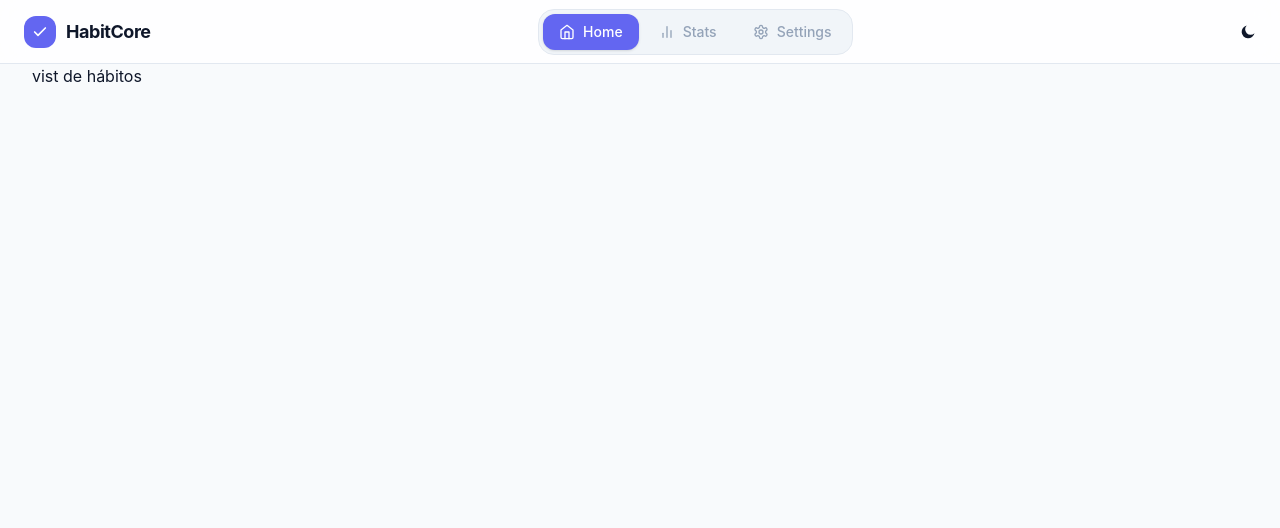
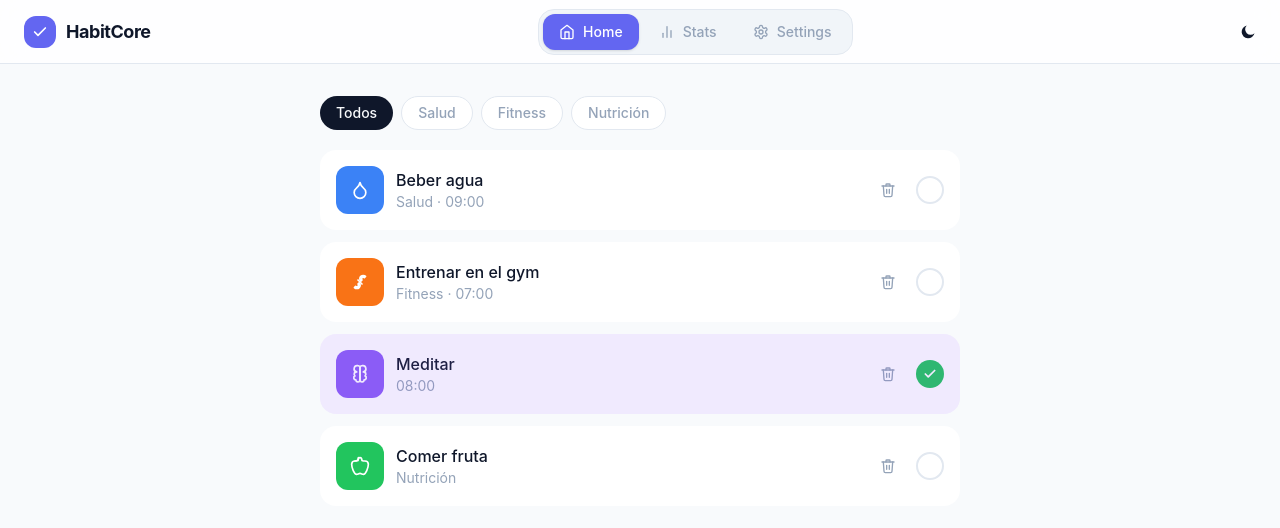
Before and after one commit to rubo17/habit-core, a Vue app in the folder frontend/: page /habits in a window 1280 px wide. Shown: the top 528 px of the page. Built offline with nearby package versions, Linux system fonts and the light colour scheme; sample sign-in values are in the browser's storage; the HTML template or start-up script is replaced by a standard one.

Commit message:
add: habit and categorie card and swipe for delete

```diff
--- /dev/null
+++ b/frontend/src/modules/habits/components/HabitCard.vue
@@ -0,0 +1,76 @@
+<script setup lang="ts">
+import { computed } from 'vue'
+import HabitIcon from '@/shared/components/icons/HabitIcon.vue'
+import { useSwipe } from '@/shared/composables/useSwipe'
+import type { Habit } from '../types/habit.types'
+import DeleteHabitIcon from './icons/DeleteHabitIcon.vue';
+
+const props = defineProps<{ habit: Habit; completed: boolean }>()
+const emit = defineEmits<{ toggle: []; delete: [] }>()
+
+const DEFAULT_COLOR = '#6366f1'
+const habitColor = computed(() => props.habit.color ?? DEFAULT_COLOR)
+const habitIcon = computed(() => props.habit.icon ?? 'sparkles')
+
+const { elementRef, offsetX, isAnimating, progress, onTouchStart, onTouchEnd } = useSwipe(() => emit('delete'))
+</script>
+
+<template>
+  <div class="relative overflow-hidden rounded-2xl">
+    <div v-show="offsetX < 0" class="absolute inset-0 bg-danger flex items-center justify-end pr-5">
+      <DeleteHabitIcon
+        class="text-white h-8 w-8"
+        :style="{ opacity: progress, transform: `scale(${0.6 + progress * 0.4})` }"
+      />
+    </div>
+
+    <div
+      ref="elementRef"
+      :style="{ transform: `translateX(${offsetX}px)` }"
+      :class="['relative flex items-center gap-3 p-4 bg-surface', { 'transition-transform duration-200': isAnimating }]"
+      @touchstart="onTouchStart"
+      @touchend="onTouchEnd"
+    >
+      <div
+        v-if="completed"
+        class="absolute inset-0 pointer-events-none"
+        :style="{ backgroundColor: `${habitColor}20` }"
+      />
+
+      <div
+        :style="{ backgroundColor: habitColor }"
+        class="w-12 h-12 rounded-xl flex items-center justify-center flex-shrink-0 text-white"
+      >
+        <HabitIcon :name="habitIcon" :size="20" />
+      </div>
+
+      <div class="flex-1 min-w-0">
+        <p class="text-foreground font-medium truncate">{{ habit.name }}</p>
+        <p v-if="habit.category || habit.reminder_time" class="text-muted-foreground text-sm flex items-center gap-1">
+          <span v-if="habit.category">{{ habit.category.name }}</span>
+          <span v-if="habit.category && habit.reminder_time">·</span>
+          <span v-if="habit.reminder_time">{{ habit.reminder_time }}</span>
+        </p>
+      </div>
+
+      <button
+        @click="emit('delete')"
+        class="hidden md:flex items-center justify-center w-8 h-8 rounded-lg text-muted-foreground hover:text-danger hover:bg-surface-raised transition-colors duration-150"
+      >
+        <DeleteHabitIcon/>
+      </button>
+
+      <button
+        @click.stop="emit('toggle')"
+        :class="[
+          'w-7 h-7 rounded-full flex items-center justify-center flex-shrink-0 transition-colors duration-150',
+          completed ? 'bg-success' : 'border-2 border-border',
+        ]"
+      >
+        <svg v-if="completed" xmlns="http://www.w3.org/2000/svg" width="14" height="14" viewBox="0 0 24 24" fill="none" stroke="white" stroke-width="3" stroke-linecap="round" stroke-linejoin="round">
+          <polyline points="20 6 9 17 4 12" />
+        </svg>
+      </button>
+    </div>
+  </div>
+</template>
--- /dev/null
+++ b/frontend/src/modules/habits/components/HabitCategoryCard.vue
@@ -0,0 +1,21 @@
+<script setup lang="ts">
+import type { HabitCategory } from '../types/habit.types'
+
+defineProps<{ category: HabitCategory; active: boolean }>()
+defineEmits<{ select: [] }>()
+</script>
+
+<template>
+  <button
+    @click="$emit('select')"
+    class="cursor-pointer"
+    :class="[
+      'px-4 py-1.5 rounded-full text-sm font-medium whitespace-nowrap transition-colors duration-150',
+      active
+        ? 'bg-foreground text-background'
+        : 'bg-surface text-muted-foreground border border-border',
+    ]"
+  >
+    {{ category.name }}
+  </button>
+</template>
--- /dev/null
+++ b/frontend/src/modules/habits/components/icons/DeleteHabitIcon.vue
@@ -0,0 +1,8 @@
+<template>
+            <svg xmlns="http://www.w3.org/2000/svg" width="16" height="16" viewBox="0 0 24 24" fill="none" stroke="currentColor" stroke-width="2" stroke-linecap="round" stroke-linejoin="round">
+          <polyline points="3 6 5 6 21 6" />
+          <path d="M19 6l-1 14a2 2 0 0 1-2 2H8a2 2 0 0 1-2-2L5 6" />
+          <path d="M10 11v6M14 11v6" />
+          <path d="M9 6V4a1 1 0 0 1 1-1h4a1 1 0 0 1 1 1v2" />
+        </svg>
+</template>
--- /dev/null
+++ b/frontend/src/modules/habits/composables/useHabitList.ts
@@ -0,0 +1,79 @@
+import { ref } from 'vue'
+import type { Habit } from '../types/habit.types'
+
+const MOCK_HABITS: Habit[] = [
+  {
+    id: 1,
+    user_id: 1,
+    category_id: 1,
+    category: { id: 1, name: 'Salud' },
+    name: 'Beber agua',
+    frequency: 'daily',
+    reminder_time: '09:00',
+    color: '#3b82f6',
+    icon: 'droplet',
+    deleted_at: null,
+    created_at: '',
+    updated_at: '',
+  },
+  {
+    id: 2,
+    user_id: 1,
+    category_id: 2,
+    category: { id: 2, name: 'Fitness' },
+    name: 'Entrenar en el gym',
+    frequency: 'daily',
+    reminder_time: '07:00',
+    color: '#f97316',
+    icon: 'dumbbell',
+    deleted_at: null,
+    created_at: '',
+    updated_at: '',
+  },
+  {
+    id: 3,
+    user_id: 1,
+    category_id: null,
+    name: 'Meditar',
+    frequency: 'daily',
+    reminder_time: '08:00',
+    color: '#8b5cf6',
+    icon: 'brain',
+    deleted_at: null,
+    created_at: '',
+    updated_at: '',
+  },
+  {
+    id: 4,
+    user_id: 1,
+    category_id: 3,
+    category: { id: 3, name: 'Nutrición' },
+    name: 'Comer fruta',
+    frequency: 'daily',
+    reminder_time: null,
+    color: '#22c55e',
+    icon: 'apple',
+    deleted_at: null,
+    created_at: '',
+    updated_at: '',
+  },
+]
+
+export function useHabitList() {
+  const habits = ref<Habit[]>(MOCK_HABITS)
+  const completed = ref(new Set<number>([3]))
+
+  function toggleHabit(id: number) {
+    if (completed.value.has(id)) {
+      completed.value.delete(id)
+    } else {
+      completed.value.add(id)
+    }
+  }
+
+  function deleteHabit(id: number) {
+    habits.value = habits.value.filter(h => h.id !== id)
+  }
+
+  return { habits, completed, toggleHabit, deleteHabit }
+}
--- a/frontend/src/modules/habits/types/habit.types.ts
+++ b/frontend/src/modules/habits/types/habit.types.ts
@@ -1,15 +1,28 @@
+export interface HabitCategory {
+  id: number
+  name: string
+}
+
 export interface Habit {
-  id: string
+  id: number
+  user_id: number
+  category_id: number | null
+  category?: HabitCategory | null
   name: string
-  description?: string
-  icon: string
-  createdAt: string
-  updatedAt: string
-  isActive: boolean
+  frequency: 'daily'
+  reminder_time: string | null
+  color: string | null
+  icon: string | null
+  deleted_at: string | null
+  created_at: string
+  updated_at: string
 }
 
 export interface CreateHabitDto {
+  category_id?: number | null
   name: string
-  description?: string
-  icon: string
+  frequency: 'daily'
+  reminder_time?: string | null
+  color?: string | null
+  icon?: string | null
 }
--- a/frontend/src/modules/habits/views/HabitView.vue
+++ b/frontend/src/modules/habits/views/HabitView.vue
@@ -1,7 +1,60 @@
 <script setup lang="ts">
+import { ref, computed } from 'vue'
+import HabitCard from '../components/HabitCard.vue'
+import HabitCategoryCard from '../components/HabitCategoryCard.vue'
+import { useHabitList } from '../composables/useHabitList'
+import type { HabitCategory } from '../types/habit.types'
 
+const { habits, completed, toggleHabit, deleteHabit } = useHabitList()
+
+const ALL: HabitCategory = { id: 0, name: 'Todos' }
+const selectedCategory = ref<HabitCategory>(ALL)
+
+const categories = computed<HabitCategory[]>(() => {
+  const seen = new Set<number>()
+  const result: HabitCategory[] = []
+  for (const habit of habits.value) {
+    if (habit.category && !seen.has(habit.category.id)) {
+      seen.add(habit.category.id)
+      result.push(habit.category)
+    }
+  }
+  return result
+})
+
+const filteredHabits = computed(() =>
+  selectedCategory.value.id === 0
+    ? habits.value
+    : habits.value.filter(h => h.category_id === selectedCategory.value.id)
+)
 </script>
 
 <template>
-    <h1>vist de hábitos</h1>
+  <section class="max-w-2xl mx-auto px-4 py-8 flex flex-col gap-4">
+    <div class="flex gap-2 overflow-x-auto pb-1 no-scrollbar">
+      <HabitCategoryCard
+        :category="ALL"
+        :active="selectedCategory.id === 0"
+        @select="selectedCategory = ALL"
+      />
+      <HabitCategoryCard
+        v-for="category in categories"
+        :key="category.id"
+        :category="category"
+        :active="selectedCategory.id === category.id"
+        @select="selectedCategory = category"
+      />
+    </div>
+
+    <div class="flex flex-col gap-3">
+    <HabitCard
+        v-for="habit in filteredHabits"
+      :key="habit.id"
+      :habit="habit"
+      :completed="completed.has(habit.id)"
+      @toggle="toggleHabit(habit.id)"
+      @delete="deleteHabit(habit.id)"
+    />
+    </div>
+  </section>
 </template>
--- /dev/null
+++ b/frontend/src/shared/composables/useSwipe.ts
@@ -0,0 +1,61 @@
+import { ref, computed, onMounted, onUnmounted } from 'vue'
+
+const SWIPE_MAX = 80
+const SWIPE_THRESHOLD = 60
+
+export function useSwipe(onComplete: () => void) {
+  const elementRef = ref<HTMLElement | null>(null)
+  const offsetX = ref(0)
+  const isAnimating = ref(false)
+
+  const progress = computed(() => Math.min(Math.abs(offsetX.value) / SWIPE_MAX, 1))
+
+  let startX = 0
+  let startY = 0
+  let isHorizontal: boolean | null = null
+
+  function onTouchStart(e: TouchEvent) {
+    startX = e.touches[0].clientX
+    startY = e.touches[0].clientY
+    isHorizontal = null
+    isAnimating.value = false
+  }
+
+  function onTouchMove(e: TouchEvent) {
+    const deltaX = e.touches[0].clientX - startX
+    const deltaY = e.touches[0].clientY - startY
+
+    if (isHorizontal === null) {
+      isHorizontal = Math.abs(deltaX) > Math.abs(deltaY)
+    }
+
+    if (!isHorizontal) return
+
+    e.preventDefault()
+
+    if (deltaX < 0) {
+      offsetX.value = Math.max(deltaX, -SWIPE_MAX)
+    }
+  }
+
+  function onTouchEnd() {
+    isAnimating.value = true
+    if (offsetX.value < -SWIPE_THRESHOLD) {
+      const width = elementRef.value?.offsetWidth ?? 400
+      offsetX.value = -width
+      setTimeout(onComplete, 220)
+    } else {
+      offsetX.value = 0
+    }
+  }
+
+  onMounted(() => {
+    elementRef.value?.addEventListener('touchmove', onTouchMove, { passive: false })
+  })
+
+  onUnmounted(() => {
+    elementRef.value?.removeEventListener('touchmove', onTouchMove)
+  })
+
+  return { elementRef, offsetX, isAnimating, progress, onTouchStart, onTouchEnd }
+}
```
